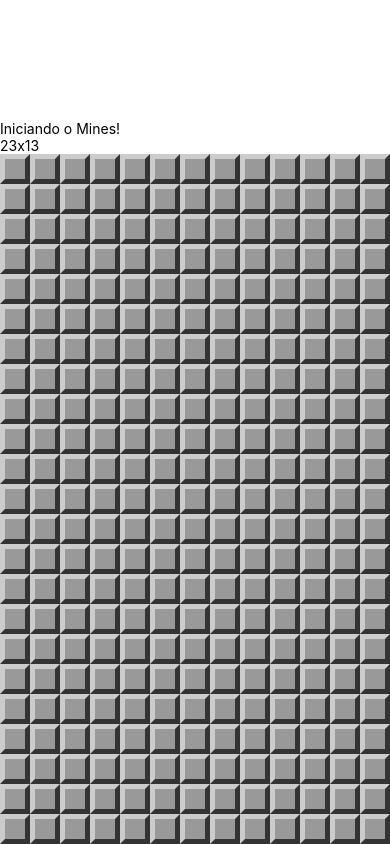
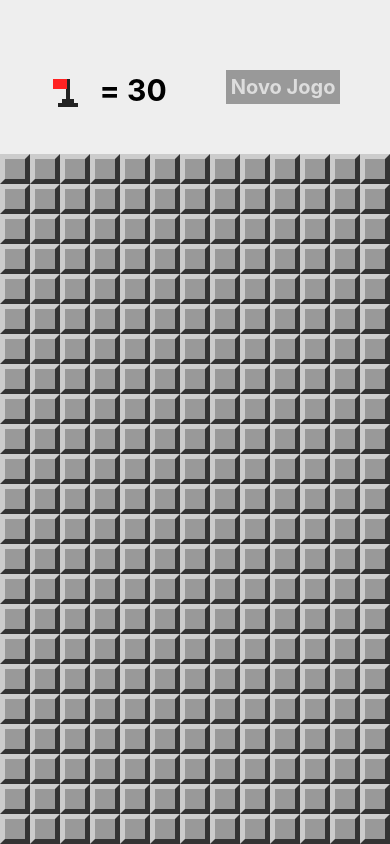
Before and after one commit to lucas-serafim/Minesweeper-react-native, a React Native app: screen / in a window 390 px wide. Built offline with nearby package versions, Linux system fonts and the light colour scheme.

Commit message:
New Header component, new game function, total flaggs

```diff
--- a/App.js
+++ b/App.js
@@ -3,6 +3,7 @@
 import { StyleSheet, Text, View, Alert } from 'react-native';
 
 import params from './src/params'
+import Header from './src/components/Header'
 import MineField from './src/components/MineField'
 import {
    createMinedBoard,
@@ -12,6 +13,7 @@
    wonGame,
    showMines,
    invertFlag,
+   flagsUsed
 } from './src/Logic'
 
 export default class App extends Component {
@@ -73,11 +75,7 @@
       <View style={styles.container}>
          <StatusBar style="auto" />
 
-         <Text>Iniciando o Mines!</Text>
-
-         <Text>
-            {params.getRowsAmount()}x{params.getColumnsAmount()}
-         </Text>
+         <Header flagsLeft = {this.minesAmount() - flagsUsed(this.state.board)} onNewGame = {() => this.setState(this.createState())} />
 
          <View style = {styles.board}>
             <MineField board = {this.state.board} onOpenField = {this.onOpenField} onSelectField = {this.onSelectField}/>
--- a/src/Logic.js
+++ b/src/Logic.js
@@ -101,6 +101,8 @@
    field.flagged = !field.flagged
 }
 
+const flagsUsed = board => fields(board).filter(field => field.flagged).length
+
 export {
    createMinedBoard,
    cloneBoard,
@@ -108,5 +110,6 @@
    hadExplosion,
    wonGame,
    showMines,
-   invertFlag
+   invertFlag,
+   flagsUsed,
 }
--- /dev/null
+++ b/src/components/Header.js
@@ -0,0 +1,53 @@
+import React from 'react'
+import { View, StyleSheet, Text, TouchableOpacity } from 'react-native'
+import Flag from './Flag'
+
+export default props => {
+   return (
+      <View style = {styles.container}>
+         <View style = {styles.flagContainer}>
+            <TouchableOpacity onPress = {props.onFlagPress} style = {styles.flagButton}>
+               <Flag bigger />
+            </TouchableOpacity>
+            <Text style = {styles.flagsLeft}>= {props.flagsLeft}</Text>
+         </View>
+         <TouchableOpacity style = {styles.button} onPress = {props.onNewGame}>
+            <Text style = {styles.buttonLabel}>Novo Jogo</Text>
+         </TouchableOpacity>
+      </View>
+   )
+}
+
+const styles = StyleSheet.create({
+   container: {
+      flex: 1,
+      flexDirection: 'row',
+      backgroundColor: '#EEE',
+      alignItems: 'center',
+      justifyContent: 'space-around',
+      paddingTop: 20,
+      paddingHorizontal: 20,
+   },
+   flagContainer: {
+      flexDirection: 'row',
+   },
+   flagButton: {
+      marginTop: 10,
+      minWidth: 30,
+   },
+   flagsLeft: {
+      fontSize: 30,
+      fontWeight: 'bold',
+      paddingTop: 5,
+      marginLeft: 20,
+   },
+   button: {
+      backgroundColor: '#999',
+      padding: 5,
+   },
+   buttonLabel: {
+      fontSize: 20,
+      color: '#DDD',
+      fontWeight: 'bold',
+   }
+})
```
